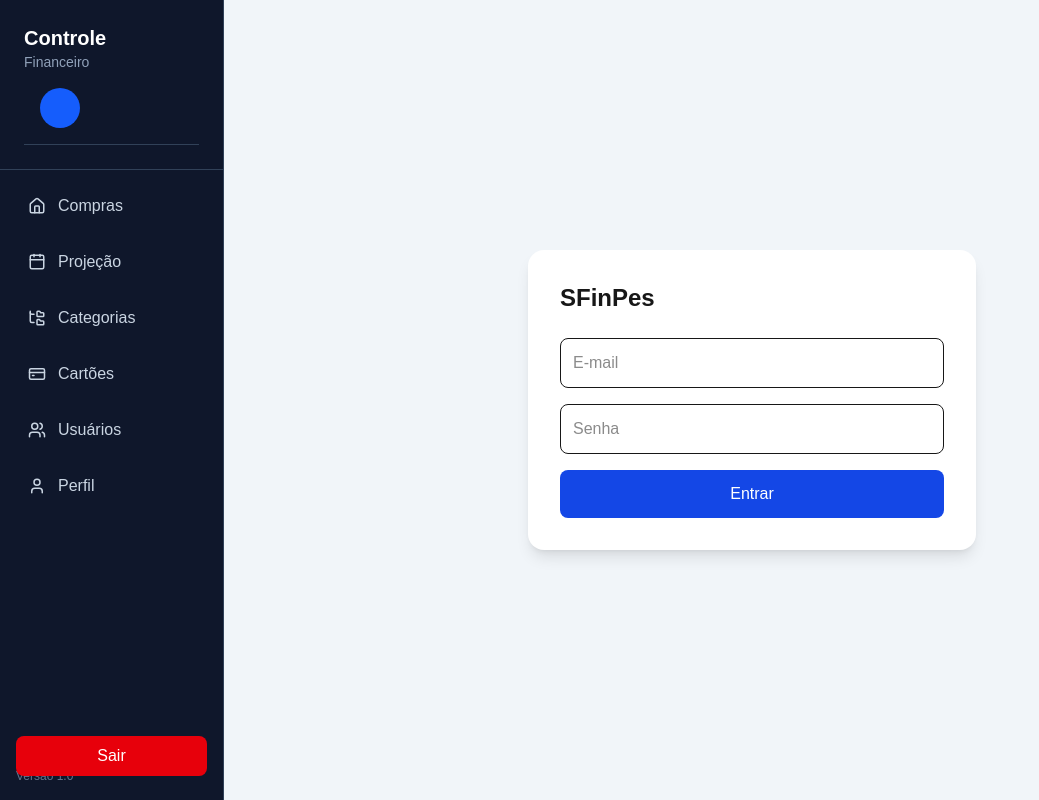
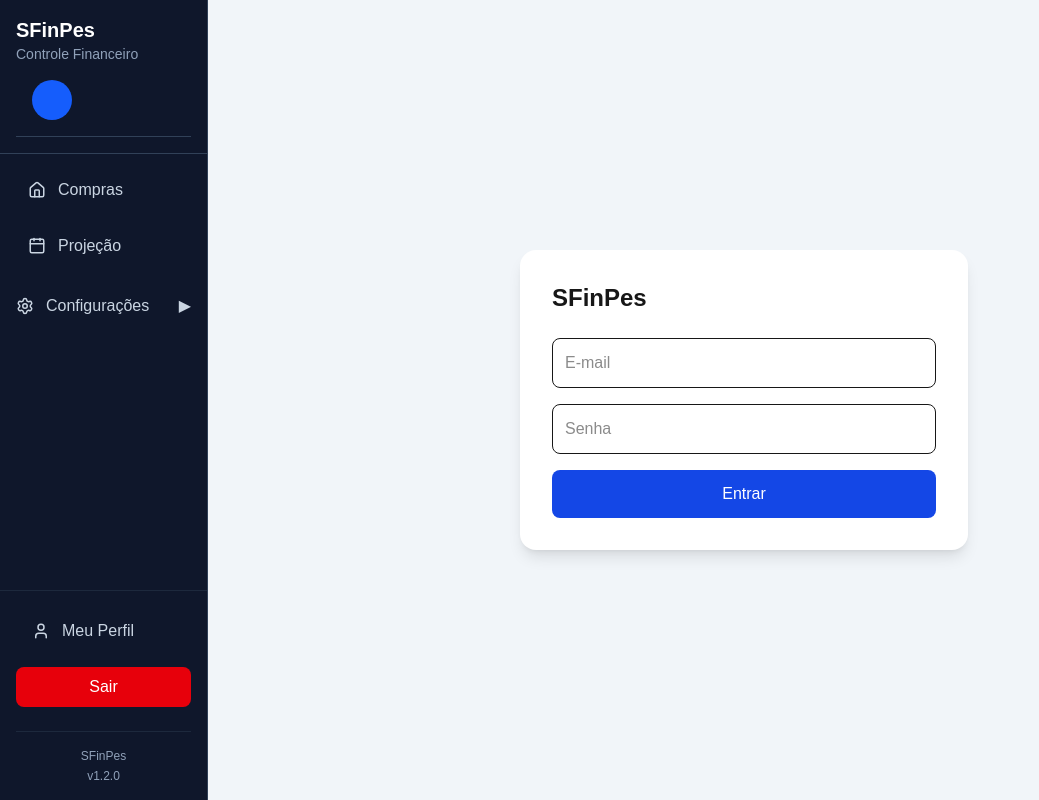
Before and after one commit to lpslucassouza-dev/sfinpes, a Next.js app: page /login in a window 1280 px wide. Shown: the whole page, without its empty margins (0-1039 px from the left). Built offline with nearby package versions, Linux system fonts and the light colour scheme; no server answers.

Commit message:
feat: refatora navegacao e conclui modulo de usuarios

```diff
--- a/app/compras/page.tsx
+++ b/app/compras/page.tsx
@@ -268,12 +268,12 @@ const encerrando = compras
         <div className="flex items-center justify-between mb-8">
 
           <div>
-            <h1 className="text-3xl font-bold text-slate-900">
-              Compras
+            <h1 className="text-3xl font-bold">
+              Dashboard Financeiro
             </h1>
 
-            <p className="text-slate-600 mt-1">
-              Gerencie seus lançamentos
+            <p className="text-slate-600">
+              Visão geral dos lançamentos e compromissos futuros
             </p>
           </div>
 
--- a/app/layout.tsx
+++ b/app/layout.tsx
@@ -35,7 +35,7 @@ export default function RootLayout({
 
           <Sidebar />
 
-          <div className="ml-56">
+          <div className="ml-52">
             {children}
           </div>
 
--- a/components/compras/CompraModal.tsx
+++ b/components/compras/CompraModal.tsx
@@ -148,7 +148,7 @@ usuarios,
             hover:bg-blue-700
           "
         >
-          + Nova Compra
+          + Novo Lançamento
         </button>
       </Dialog.Trigger>
 
--- a/components/layout/Sidebar.tsx
+++ b/components/layout/Sidebar.tsx
@@ -2,9 +2,11 @@
 
 import Link from "next/link";
 import { usePathname } from "next/navigation";
-import { Home, Calendar, FolderTree, CreditCard, Users, User } from "lucide-react";
+import { Home, Calendar, FolderTree, CreditCard, Users, User, Settings, } from "lucide-react";
 import LogoutButton from "./LogoutButton";
 import UserInfo from "./UserInfo";
+import { useState } from "react";
+import { useEffect } from "react";
 
 const links = [
   {
@@ -17,6 +19,9 @@ const links = [
     label: "Projeção",
     icon: Calendar,
   },
+];
+
+const configuracoesLinks = [
   {
     href: "/categorias",
     label: "Categorias",
@@ -32,15 +37,27 @@ const links = [
     label: "Usuários",
     icon: Users,
   },
-  {
-    href: "/perfil",
-    label: "Perfil",
-    icon: User,
-  },
 ];
 
 export default function Sidebar() {
   const pathname = usePathname();
+
+  const [configOpen, setConfigOpen] = useState(false);
+
+  useEffect(() => {
+
+    if (configuracaoAtiva) {
+      setConfigOpen(true);
+    } else {
+      setConfigOpen(false);
+    }
+
+  }, [pathname]);
+
+  const configuracaoAtiva =
+          pathname.startsWith("/categorias") ||
+          pathname.startsWith("/cartoes") ||
+          pathname.startsWith("/usuarios");
 
   return (
     <aside
@@ -49,20 +66,20 @@ export default function Sidebar() {
         left-0
         top-0
         h-screen
-        w-56
+        w-52
         bg-slate-900
         text-white
         border-r
         border-slate-700
       "
     >
-      <div className="p-6 border-b border-slate-700">
+      <div className="p-4 border-b border-slate-700">
         <h1 className="text-xl font-bold">
-          Controle
+          SFinPes
         </h1>
 
         <p className="text-slate-400 text-sm">
-          Financeiro
+          Controle Financeiro
         </p>
 
         <UserInfo />
@@ -80,7 +97,7 @@ export default function Sidebar() {
               href={link.href}
               className={
                   pathname === link.href
-                  ? "bg-blue-600 text-white px-4 py-3 rounded-lg font-medium"
+                  ? "text-white px-4 py-3 rounded-lg font-medium"
                   : "text-slate-300 hover:bg-slate-800 hover:text-white px-4 py-3 rounded-lg transition"
               }
             >
@@ -93,16 +110,145 @@ export default function Sidebar() {
         })}
         </nav>
 
-        <div className="absolute bottom-4 left-4 text-xs text-slate-500">
-          Controle Financeiro
-          <br />
-          Versão 1.0
-        </div>
+        <button
+          onClick={() =>
+            setConfigOpen(!configOpen)
+          }
+          className={`
+            w-full
+            flex
+            items-center
+            justify-between
+            px-4
+            py-3
+            rounded-xl
+            transition
 
-        <div className="absolute bottom-6 left-4 right-4">
-          <LogoutButton />
-        </div>
+            ${
+              configuracaoAtiva
+                ? "bg-slate-800 text-white"
+                : "text-slate-300 hover:bg-slate-800"
+            }
+          `}
+        >
+          <div className="flex items-center gap-3">
+            <Settings size={18} />
 
+            <span>Configurações</span>
+              </div>
+
+              <span>
+                {configOpen ? "▼" : "▶"}
+              </span>
+            </button>
+
+            {configOpen && (
+              <div className="ml-6 mt-2 flex flex-col gap-1">
+                {configuracoesLinks.map((link) => {
+                  const Icon = link.icon;
+
+                  const ativo =
+                    pathname === link.href;
+
+                  return (
+                    <Link
+                      key={link.href}
+                      href={link.href}
+                      className={`
+                        flex
+                        items-center
+                        gap-3
+                        px-3
+                        py-2
+                        ml-6
+                        rounded-lg
+                        text-xs
+                        transition
+
+                        ${
+                          ativo
+                            ? "text-white bg-slate-800"
+                            : "text-slate-400 hover:bg-slate-800 hover:text-white"
+                        }
+                      `}
+                    >
+                      <Icon size={16} />
+                      <span className="text-sm">
+                        {link.label}
+                      </span>
+                    </Link>
+                  );
+                })}
+              </div>
+            )}
+
+        <div
+          className="
+            absolute
+            bottom-0
+            left-0
+            right-0
+            p-4
+            border-t
+            border-slate-800
+          "
+        >
+
+          <Link
+            href="/perfil"
+            className={
+              pathname === "/perfil"
+                ? `
+                  bg-blue-600
+                  text-white
+                  flex
+                  items-center
+                  gap-3
+                  px-4
+                  py-3
+                  rounded-xl
+                  mb-3
+                `
+                : `
+                  flex
+                  items-center
+                  gap-3
+                  px-4
+                  py-3
+                  rounded-xl
+                  mb-3
+                  text-slate-300
+                  hover:bg-slate-800
+                `
+            }
+          >
+            <User size={18} />
+            <span>Meu Perfil</span>
+          </Link>
+
+
+            <LogoutButton />
+
+            <div
+              className="
+                mt-6
+                pt-4
+                border-t
+                border-slate-800
+                text-center
+                text-xs
+                text-slate-400
+              "
+            >
+              <div className="font-medium">
+                SFinPes
+              </div>
+
+              <div className="mt-1">
+                v1.2.0
+              </div>
+            </div>
+          </div>
     </aside>
 
   );
```
